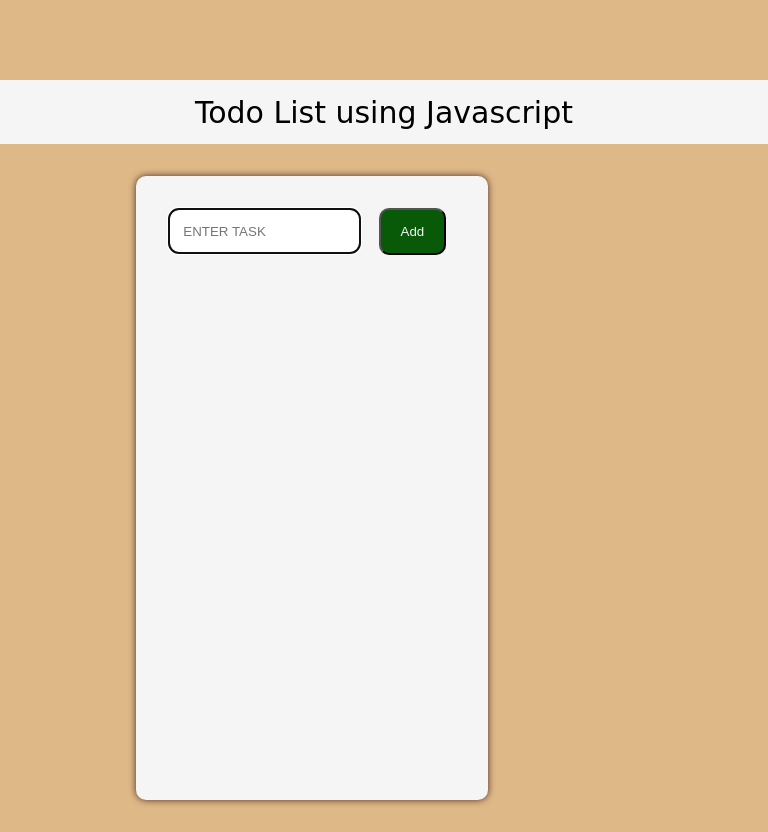
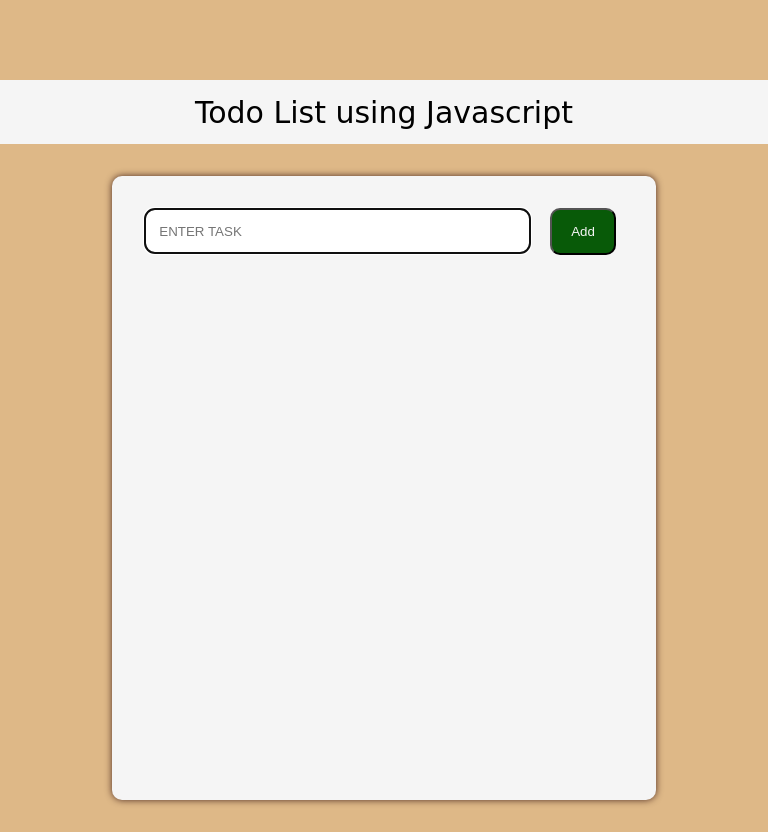
Before and after one commit to EbubeEvan/Todo-List, a plain HTML site: page index.html in a window 768 px wide. Drawn offline with Linux system fonts and the light colour scheme.

Commit message:
second commit

```diff
--- a/index.js
+++ b/index.js
@@ -12,7 +12,7 @@ class TD {
 
         const list = JSON.parse(localStorage.getItem("taskList"));
         if (list?.length){
-          this.taskId = list[0].id  + 1
+          this.taskId = list[list.length-1].id  + 1
         } else {
             this.taskId = 1
         }
--- a/style.css
+++ b/style.css
@@ -2,6 +2,10 @@ body{
     margin: 0;
     background-color: burlywood;
     font-family: cursive;
+    display: flex;
+    flex-direction: column;
+    justify-content: center;
+    align-items: center;
 }
 
 header{
@@ -20,7 +24,7 @@ header{
     width: 30em;
     background-color: whitesmoke;
     margin-top: 2rem;
-    margin-left: 24.5rem;
+
     margin-bottom: 2rem;
     padding: 2rem;
     border-radius: 10px;
@@ -85,8 +89,6 @@ i:active{
     }
 
     .main-container{
-        margin-left: 1rem;
-        margin-right: -rem;
         width: 18rem;
     }
 
@@ -100,25 +102,3 @@ i:active{
         left: -2em;
     }
 }
-
-@media screen and (min-width: 426px) and (max-width: 768px){
-    header{
-        width: 100%;
-    }
-
-    .main-container{
-       width: 18rem;
-       position: relative;
-       left: -16rem;
-    }
-
-    input{
-        width: 13em;
-    }
-
-    .task{
-        width: 15em;
-        position: relative;
-        left: -1.8em;
-    }
-}
```
